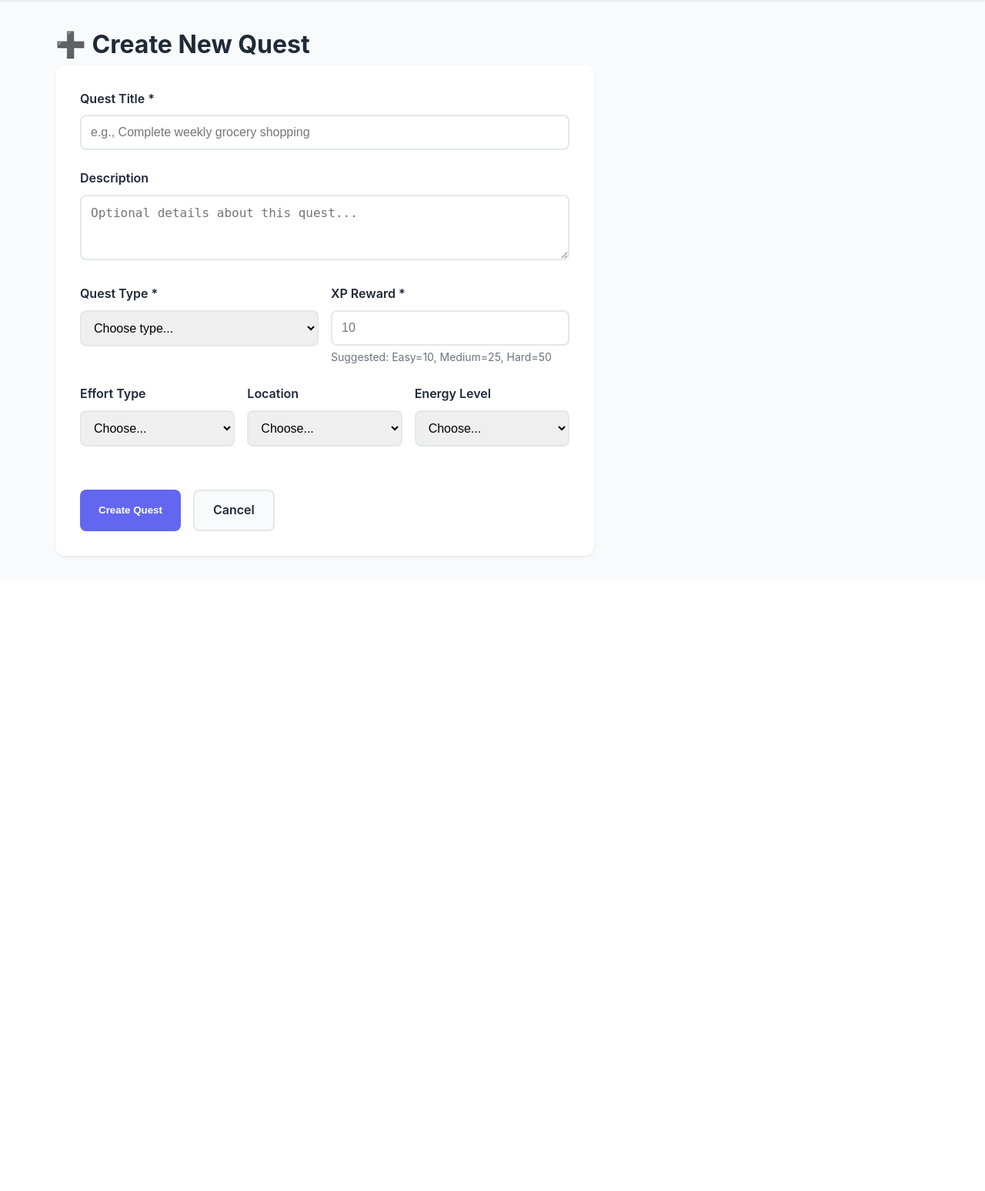
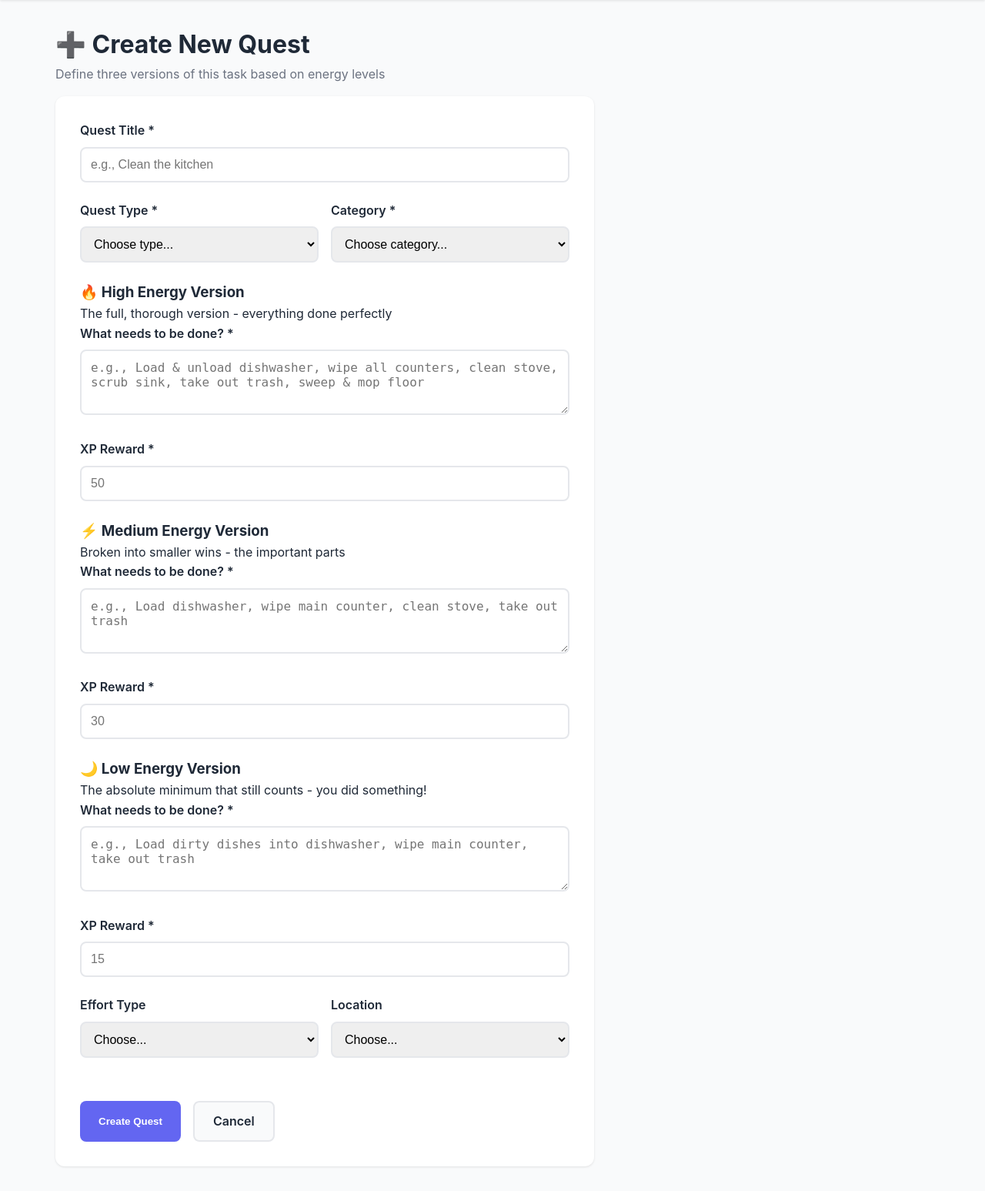
Before and after one commit to sonni-dev/conquer, a Flask app: page /add_task in a window 1280 px wide. Shown: the part 72-1619 px from the top of the page at 77% size. Before the commit the page ends 796 px from the top, so only its background shows below. Run offline with Flask 3, Linux system fonts and the light colour scheme.

Commit message:
update add task temp w tier/category

```diff
--- a/templates/add_task.html
+++ b/templates/add_task.html
@@ -5,18 +5,13 @@
 {% block content %}
 <div class="add-task">
     <h1>➕ Create New Quest</h1>
+    <p class="subtitle">Define three versions of this task based on energy levels</p>
 
     <form method="POST" class="task-form">
         <div class="form-group">
             <label for="title">Quest Title *</label>
             <input type="text" id="title" name="title" required
-                   placeholder="e.g., Complete weekly grocery shopping">
-        </div>
-
-        <div class="form-group">
-            <label for="description">Description</label>
-            <textarea id="description" name="description" rows="3"
-                      placeholder="Optional details about this quest..."></textarea>
+                   placeholder="e.g., Clean the kitchen">
         </div>
 
         <div class="form-row">
@@ -31,10 +26,64 @@
             </div>
 
             <div class="form-group">
-                <label for="points">XP Reward *</label>
-                <input type="number" id="points" name="points" required min="1" max="1000"
-                       placeholder="10">
-                <small>Suggested: Easy=10, Medium=25, Hard=50</small>
+                <label for="category">Category *</label>
+                <select id="category" name="category" required>
+                    <option value="">Choose category...</option>
+                    {% for cat in categories %}
+                    <option value="{{ cat }}">{{ cat }}</option>
+                    {% endfor %}
+                </select>
+            </div>
+        </div>
+
+        <div class="tier-section">
+            <h3>🔥 High Energy Version</h3>
+            <p class="tier-help">The full, thorough version - everything done perfectly</p>
+
+            <div class="form-group">
+                <label for="high_description">What needs to be done? *</label>
+                <textarea id="high_description" name="high_description" rows="3" required
+                          placeholder="e.g., Load & unload dishwasher, wipe all counters, clean stove, scrub sink, take out trash, sweep & mop floor"></textarea>
+            </div>
+
+            <div class="form-group">
+                <label for="high_points">XP Reward *</label>
+                <input type="number" id="high_points" name="high_points" required min="1" max="1000"
+                       placeholder="50">
+            </div>
+        </div>
+
+        <div class="tier-section medium">
+            <h3>⚡ Medium Energy Version</h3>
+            <p class="tier-help">Broken into smaller wins - the important parts</p>
+
+            <div class="form-group">
+                <label for="medium_description">What needs to be done? *</label>
+                <textarea id="medium_description" name="medium_description" rows="3" required
+                          placeholder="e.g., Load dishwasher, wipe main counter, clean stove, take out trash"></textarea>
+            </div>
+
+            <div class="form-group">
+                <label for="medium_points">XP Reward *</label>
+                <input type="number" id="medium_points" name="medium_points" required min="1" max="1000"
+                       placeholder="30">
+            </div>
+        </div>
+
+        <div class="tier-section low">
+            <h3>🌙 Low Energy Version</h3>
+            <p class="tier-help">The absolute minimum that still counts - you did something!</p>
+
+            <div class="form-group">
+                <label for="low_description">What needs to be done? *</label>
+                <textarea id="low_description" name="low_description" rows="3" required
+                          placeholder="e.g., Load dirty dishes into dishwasher, wipe main counter, take out trash"></textarea>
+            </div>
+
+            <div class="form-group">
+                <label for="low_points">XP Reward *</label>
+                <input type="number" id="low_points" name="low_points" required min="1" max="1000"
+                       placeholder="15">
             </div>
         </div>
 
@@ -58,16 +107,6 @@
                     <option value="any">📍 Anywhere</option>
                 </select>
             </div>
-
-            <div class="form-group">
-                <label for="energy_level">Energy Level</label>
-                <select id="energy_level" name="energy_level">
-                    <option value="">Choose...</option>
-                    <option value="high">⚡ High Energy</option>
-                    <option value="medium">🌤️ Medium Energy</option>
-                    <option value="low">🌙 Low Energy</option>
-                </select>
-            </div>
         </div>
 
         <div class="form-actions">
```
